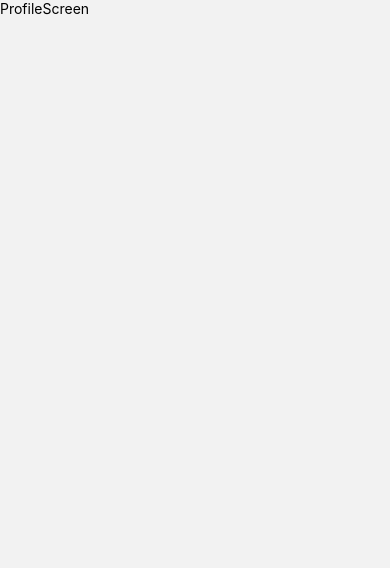
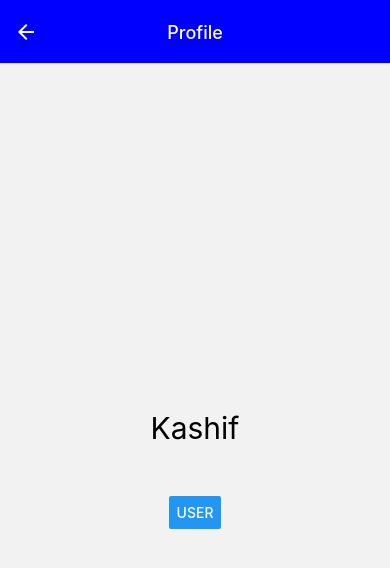
Before and after one commit to Kash1f/ReactNative_SocialMediaApp, a React Native app: screen /Home in a window 390 px wide. Both pictures are taken after a click on the button "PROFILE". Shown: the top 568 px of the page. Built offline with nearby package versions, Linux system fonts and the light colour scheme.

Commit message:
react native reanimated, drawer navigation

```diff
--- a/App.js
+++ b/App.js
@@ -1,6 +1,6 @@
 import { NavigationContainer } from '@react-navigation/native';
 import { createStackNavigator } from '@react-navigation/stack';
-import { StyleSheet, Text, View } from 'react-native';
+import { StatusBar, StyleSheet, Text, View } from 'react-native';
 import HomeScreen from './screens/HomeScreen';
 import UserScreen from './screens/UserScreen';
 import ProfileScreen from './screens/ProfileScreen';
@@ -12,15 +12,28 @@ import ProfileScreen from './screens/ProfileScreen';
   const Stack = createStackNavigator();
 
   return (
+    <>
    <NavigationContainer>
     <Stack.Navigator
     initialRouteName='Home'
+    screenOptions={{
+      statusBarColor:'orange',
+      headerStyle:{
+        backgroundColor:'blue'
+      },
+      headerTintColor:'#fff',
+      headerTitleAlign:'center'
+    }}
     >
-      <Stack.Screen name="Home" component={HomeScreen} options={{headerShown:false}}/>
-      <Stack.Screen name="Profile" component={ProfileScreen} options={{headerShown:false}}/>
-      <Stack.Screen name="User" component={UserScreen} options={{headerShown:false}}/>
+      <Stack.Screen name="Home" component={HomeScreen}/>
+      <Stack.Screen name="Profile" component={ProfileScreen} />
+      <Stack.Screen name="User" component={UserScreen}/>
+
     </Stack.Navigator>
    </NavigationContainer>
+
+    <StatusBar style="light" />
+    </>
   );
 }
 
--- a/package.json
+++ b/package.json
@@ -9,6 +9,7 @@
     "web": "expo start --web"
   },
   "dependencies": {
+    "@react-navigation/drawer": "^6.7.2",
     "@react-navigation/native": "^6.1.18",
     "@react-navigation/stack": "^6.4.1",
     "expo": "~51.0.22",
@@ -16,6 +17,7 @@
     "react": "18.2.0",
     "react-native": "0.74.3",
     "react-native-gesture-handler": "~2.16.1",
+    "react-native-reanimated": "~3.10.1",
     "react-native-safe-area-context": "4.10.5",
     "react-native-screens": "3.31.1"
   },
--- a/screens/HomeScreen.jsx
+++ b/screens/HomeScreen.jsx
@@ -1,26 +1,26 @@
-import { Button, StyleSheet, Text, View } from 'react-native'
-import React from 'react'
+import { Button, StyleSheet, Text, View } from "react-native";
+import React from "react";
 
-const HomeScreen = ({navigation}) => {
+const HomeScreen = (props) => {
+  console.log(props);
   return (
     <View style={styles.viewStyle}>
-    <Text>HomeScreen</Text>
-    <Button title='Profile' onPress={()=>navigation.navigate('Profile')}/>
-      <View style={{margin:10}}>
-    <Button title='User' onPress={()=>navigation.navigate('User')}/>
+      <Text>HomeScreen</Text>
+      <Button title="Profile" onPress={() => props.navigation.navigate("Profile", {
+        name:"Kashif"
+        })} />
+
     </View>
-  </View>
-  )
-}
+  );
+};
 
-export default HomeScreen
+export default HomeScreen;
 
 const styles = StyleSheet.create({
   viewStyle: {
-    display:'flex',
-    marginTop:40,
-    justifyContent:'center',
-    alignItems:'center',
-    flex:1
-  }
-})
+    display: "flex",
+    justifyContent: "center",
+    alignItems: "center",
+    flex: 1,
+  },
+});
--- a/screens/ProfileScreen.jsx
+++ b/screens/ProfileScreen.jsx
@@ -1,14 +1,32 @@
-import { StyleSheet, Text, View } from 'react-native'
-import React from 'react'
+import { Button, StyleSheet, Text, View } from "react-native";
+import React from "react";
 
-const ProfileScreen = () => {
+const ProfileScreen = (props) => {
+  console.log(props);
   return (
-    <View>
-      <Text>ProfileScreen</Text>
+    <View style={styles.viewStyle}>
+      <Text style={styles.textStyle}>{props.route.params.name}</Text>
+      <View style={{ margin: 10 }}>
+        <Button title="User" onPress={() => props.navigation.navigate("User")} />
+      </View>
     </View>
-  )
-}
+  );
+};
 
-export default ProfileScreen
+export default ProfileScreen;
 
-const styles = StyleSheet.create({})
+const styles = StyleSheet.create({
+  viewStyle:{
+    display: 'flex',
+    flex:1,
+    justifyContent:'center',
+    alignItems:'center'
+  },
+
+  textStyle: {
+    margin: 40,
+    fontSize: 30,
+  },
+
+
+});
--- a/screens/UserScreen.jsx
+++ b/screens/UserScreen.jsx
@@ -1,14 +1,28 @@
 import { StyleSheet, Text, View } from 'react-native'
 import React from 'react'
 
-const UserScreen = () => {
+const UserScreen = (props) => {
+  console.log(props);
   return (
-    <View>
-      <Text>UserScreen</Text>
+    <View style={styles.viewStyle}>
+      <Text style={styles.textStyle}>This is User Screen</Text>
     </View>
   )
 }
 
 export default UserScreen
 
-const styles = StyleSheet.create({})
+const styles = StyleSheet.create({
+
+  viewStyle:{
+  display: 'flex',
+  flex:1,
+  justifyContent:'center',
+  alignItems:'center'
+},
+
+textStyle: {
+  margin: 40,
+  fontSize: 30,
+},
+})
```
Also changed, not shown: 1 other file (tests, documents, lock files or other folders).
